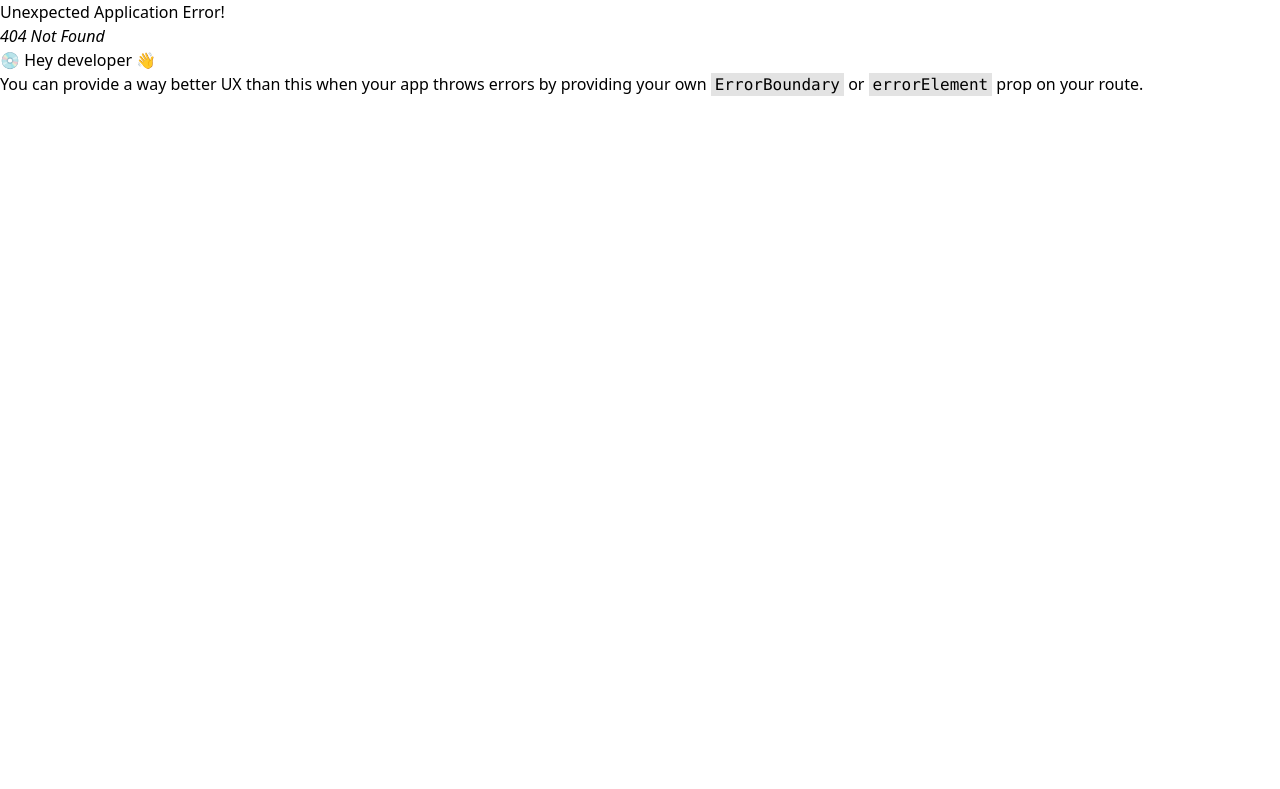
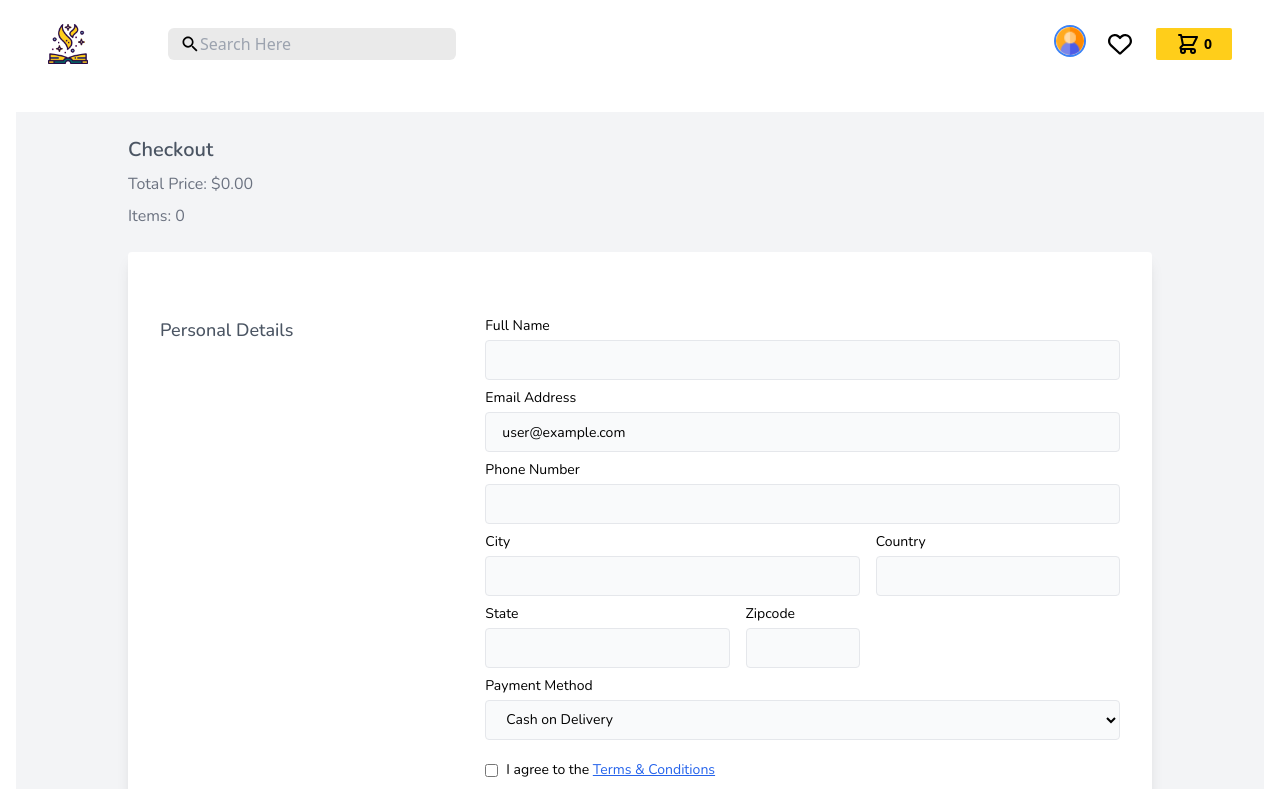
Before and after one commit to anand-144/Novix, a React (Vite) app in the folder frontend/: page /checkout in a window 1280 px wide. Before the commit this address had no page. Shown: the top 789 px of the page. Built offline with nearby package versions, Linux system fonts and the light colour scheme.

Commit message:
done with checkout

```diff
--- a/frontend/src/components/Navbar.jsx
+++ b/frontend/src/components/Navbar.jsx
@@ -21,7 +21,7 @@ const Navbar = () => {
     const cartItems = useSelector(state => state.cart.cartItems)
     console.log(cartItems)
 
-    const currentUser = false;
+    const currentUser = true;
 
     return (
         <header className="max-w-screen-2xl mx-auto px-6 md:px-12 py-4 md:py-6">
--- /dev/null
+++ b/frontend/src/pages/home/books/CheckOut.jsx
@@ -0,0 +1,131 @@
+import React, { useState } from 'react';
+import { useSelector } from 'react-redux';
+import { useForm } from 'react-hook-form';
+import { Link } from 'react-router-dom';
+
+const CheckOut = () => {
+    const cartItems = useSelector(state => state.cart.cartItems);
+    const totalPrice = cartItems.reduce((acc, item) => acc + item.newPrice, 0).toFixed(2);
+    const currentUser = { email: "user@example.com" }; // Replace with actual user authentication logic
+
+    const { register, handleSubmit, formState: { errors } } = useForm();
+    const [isChecked, setIsChecked] = useState(false);
+    const [paymentMethod, setPaymentMethod] = useState('COD');
+
+    const onSubmit = (data) => {
+        const newOrder = {
+            name: data.name,
+            email: currentUser?.email,
+            address: {
+                city: data.city,
+                country: data.country,
+                state: data.state,
+                zipcode: data.zipcode
+            },
+            phone: data.phone,
+            productIds: cartItems.map(item => item?._id),
+            totalPrice,
+            paymentMethod,
+        };
+        console.log(newOrder);
+
+        if (paymentMethod === 'Razorpay') {
+            handleRazorpayPayment(newOrder);
+        } else {
+            alert("Order placed successfully with Cash on Delivery.");
+        }
+    };
+
+    const handleRazorpayPayment = (order) => {
+        const options = {
+            key: "rzp_test_YourKeyHere", // Replace with Razorpay Key
+            amount: order.totalPrice * 100, // Convert to paise
+            currency: "INR",
+            name: "Your Store Name",
+            description: "Order Payment",
+            handler: function (response) {
+                alert("Payment successful! Payment ID: " + response.razorpay_payment_id);
+            },
+            prefill: {
+                name: order.name,
+                email: order.email,
+                contact: order.phone
+            },
+            theme: {
+                color: "#3399cc"
+            }
+        };
+        const rzp = new window.Razorpay(options);
+        rzp.open();
+    };
+
+    return (
+        <div className="min-h-screen p-6 bg-gray-100 flex items-center justify-center">
+            <div className="container max-w-screen-lg mx-auto">
+                <div>
+                    <h2 className="font-semibold text-xl text-gray-600 mb-2">Checkout</h2>
+                    <p className="text-gray-500 mb-2">Total Price: ${totalPrice}</p>
+                    <p className="text-gray-500 mb-6">Items: {cartItems.length}</p>
+
+                    <div className="bg-white rounded shadow-lg p-4 px-4 md:p-8 mb-6">
+                        <form onSubmit={handleSubmit(onSubmit)} className="grid gap-4 gap-y-2 text-sm grid-cols-1 lg:grid-cols-3 my-8">
+                            <div className="text-gray-600">
+                                <p className="font-medium text-lg">Personal Details</p>
+                            </div>
+                            <div className="lg:col-span-2">
+                                <div className="grid gap-4 gap-y-2 text-sm grid-cols-1 md:grid-cols-5">
+                                    <div className="md:col-span-5">
+                                        <label>Full Name</label>
+                                        <input {...register("name", { required: true })} type="text" className="h-10 border mt-1 rounded px-4 w-full bg-gray-50" />
+                                    </div>
+                                    <div className="md:col-span-5">
+                                        <label>Email Address</label>
+                                        <input type="email" defaultValue={currentUser.email} disabled className="h-10 border mt-1 rounded px-4 w-full bg-gray-50" />
+                                    </div>
+                                    <div className="md:col-span-5">
+                                        <label>Phone Number</label>
+                                        <input {...register("phone", { required: true })} type="number" className="h-10 border mt-1 rounded px-4 w-full bg-gray-50" />
+                                    </div>
+                                    <div className="md:col-span-3">
+                                        <label>City</label>
+                                        <input {...register("city", { required: true })} type="text" className="h-10 border mt-1 rounded px-4 w-full bg-gray-50" />
+                                    </div>
+                                    <div className="md:col-span-2">
+                                        <label>Country</label>
+                                        <input {...register("country", { required: true })} type="text" className="h-10 border mt-1 rounded px-4 w-full bg-gray-50" />
+                                    </div>
+                                    <div className="md:col-span-2">
+                                        <label>State</label>
+                                        <input {...register("state", { required: true })} type="text" className="h-10 border mt-1 rounded px-4 w-full bg-gray-50" />
+                                    </div>
+                                    <div className="md:col-span-1">
+                                        <label>Zipcode</label>
+                                        <input {...register("zipcode", { required: true })} type="text" className="h-10 border mt-1 rounded px-4 w-full bg-gray-50" />
+                                    </div>
+                                    <div className="md:col-span-5">
+                                        <label>Payment Method</label>
+                                        <select value={paymentMethod} onChange={(e) => setPaymentMethod(e.target.value)} className="h-10 border mt-1 rounded px-4 w-full bg-gray-50">
+                                            <option value="COD">Cash on Delivery</option>
+                                            <option value="Razorpay">Razorpay</option>
+                                        </select>
+                                    </div>
+                                    <div className="md:col-span-5 mt-3">
+                                        <div className="inline-flex items-center">
+                                            <input type="checkbox" checked={isChecked} onChange={() => setIsChecked(!isChecked)} className="form-checkbox" />
+                                            <label className="ml-2">I agree to the <Link className='underline text-blue-600'>Terms & Conditions</Link></label>
+                                        </div>
+                                    </div>
+                                    <div className="md:col-span-5 text-right">
+                                        <button disabled={!isChecked} className="bg-blue-500 hover:bg-blue-700 text-white font-bold py-2 px-4 rounded">Place Order</button>
+                                    </div>
+                                </div>
+                            </div>
+                        </form>
+                    </div>
+                </div>
+            </div>
+        </div>
+    );
+};
+
+export default CheckOut;
--- a/frontend/src/routers/router.jsx
+++ b/frontend/src/routers/router.jsx
@@ -3,6 +3,7 @@ import App from "../App";
 import Home from "../pages/home/Home";
 import {Login, Register} from "../components";
 import Cart from "../pages/home/books/Cart";
+import CheckOut from "../pages/home/books/CheckOut";
 
 
 const router = createBrowserRouter([
@@ -33,6 +34,10 @@ const router = createBrowserRouter([
             {
                 path: "/cart",
                 element: <Cart />
+            },
+            {
+                path: "/checkout",
+                element: <CheckOut />
             }
         ]
     }
```
